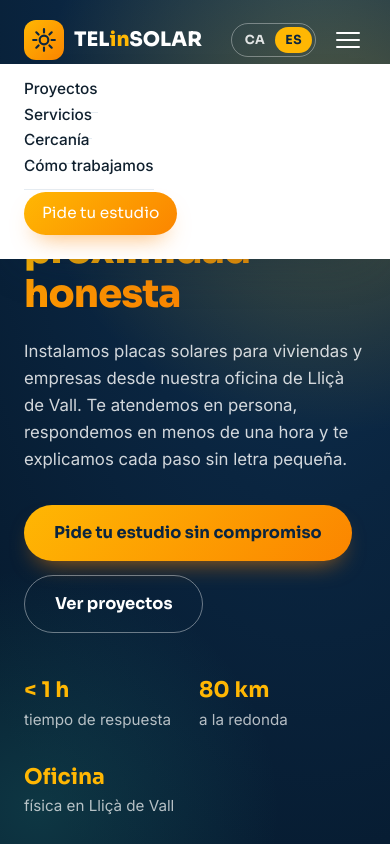
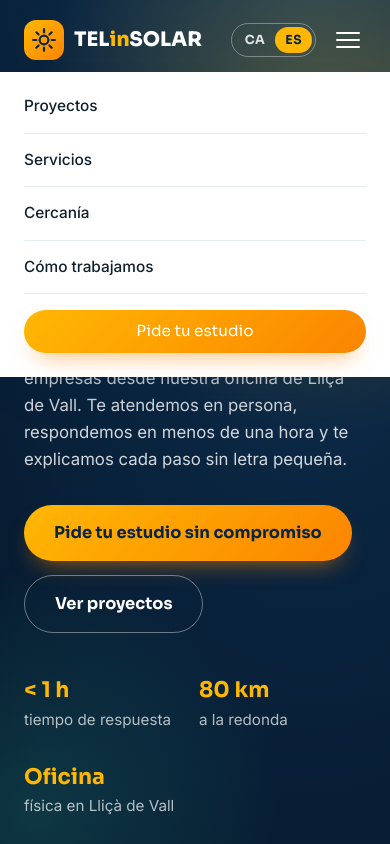
Before and after one commit to luis-fer-333/telinsolar-prototype, a website: page index.html in a window 390 px wide. Both pictures are taken after a click on the button "Abrir menú". Shown: the top 844 px of the page. Drawn offline with Linux system fonts and the light colour scheme.

Commit message:
Fix mobile menu peeking above the header and cramped menu links
The closed menu was translated only -120% of its height from top: 64px, so its
bottom edge (the orange button) showed above the header. It is now fully
off-screen and hidden while closed, and its links are block-level so their
padding and separators span the full width. On narrow screens the hero title
no longer forces a lone word onto its own line.

Co-Authored-By: Claude Opus 5.5 <noreply@anthropic.com>
Claude-Session: https://claude.ai/code/session_01TAzw3NfwtqD6mti2WkqU5d

```diff
--- a/i18n.js
+++ b/i18n.js
@@ -23,7 +23,7 @@ window.TELINSOLAR_I18N = {
             'nav.menu': 'Obrir menú',
 
             'hero.eyebrow': 'Energia solar fotovoltaica · Vallès Oriental',
-            'hero.title': 'La teva energia de<br><span class="grad">proximitat honesta</span>',
+            'hero.title': 'La teva energia de <br><span class="grad">proximitat honesta</span>',
             'hero.lead': 'Instal·lem plaques solars per a habitatges i empreses des de la nostra oficina de Lliçà de Vall. T’atenem en persona, responem en menys d’una hora i t’expliquem cada pas sense lletra petita.',
             'hero.cta': 'Demana el teu estudi sense compromís',
             'hero.cta2': 'Veure projectes',
--- a/styles.css
+++ b/styles.css
@@ -606,20 +606,23 @@ h1, h2, h3, h4 { font-family: "Sora", sans-serif; line-height: 1.15; font-weight
 
     .nav-toggle { display: flex; }
     .nav-links {
-        position: fixed; inset: 64px 0 auto 0;
+        position: fixed; inset: 72px 0 auto 0;
         flex-direction: column; align-items: stretch; gap: 0;
         background: var(--white);
-        padding: 12px 24px 24px;
+        padding: 8px 24px 24px;
         box-shadow: var(--shadow);
-        transform: translateY(-120%);
-        transition: transform .32s ease;
+        /* Fully off-screen and hidden while closed (otherwise its bottom edge peeks above the header) */
+        transform: translateY(calc(-100% - 80px));
+        visibility: hidden;
+        transition: transform .32s ease, visibility 0s linear .32s;
     }
-    .nav-links.open { transform: none; }
-    .nav-links a:not(.btn) { color: var(--ink); padding: 14px 0; border-bottom: 1px solid var(--line); }
-    .nav-links .btn { margin-top: 14px; }
+    .nav-links.open { transform: none; visibility: visible; transition: transform .32s ease; }
+    .nav-links a:not(.btn) { display: block; color: var(--ink); padding: 14px 0; border-bottom: 1px solid var(--line); }
+    .nav-links .btn { display: flex; margin-top: 16px; }
 }
 @media (max-width: 560px) {
     .section { padding: 64px 0; }
+    .hero-content h1 br { display: none; }
     .hero { padding: 130px 0 80px; }
     .cards, .timeline, .projects { grid-template-columns: 1fr; }
     .payplan { padding: 24px 20px; }
```
Also changed, not shown: index.html (+1 -1 lines).
